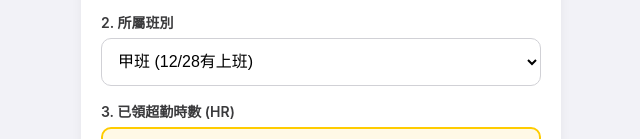
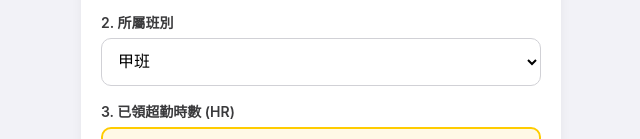
Before and after one commit to dantetwins26/calc, a plain HTML site: page index.html in a window 1280 px wide. Shown: the part 158-297 px from the top of the page, without its empty margins (319-959 px from the left). Drawn offline with Linux system fonts and the light colour scheme.

Commit message:
Update index.html

```diff
--- a/index.html
+++ b/index.html
@@ -119,8 +119,8 @@
         <div class="input-group">
             <label>2. 所屬班別</label>
             <select id="groupSelect" onchange="initWorkDays()">
-                <option value="A">甲班 (12/28有上班)</option>
-                <option value="B">乙班 (12/28休息)</option>
+                <option value="A">甲班 </option>
+                <option value="B">乙班 </option>
             </select>
         </div>
 
@@ -255,4 +255,5 @@ window.onload = initWorkDays;
 </script>
 
 </body>
+
 </html>
```
